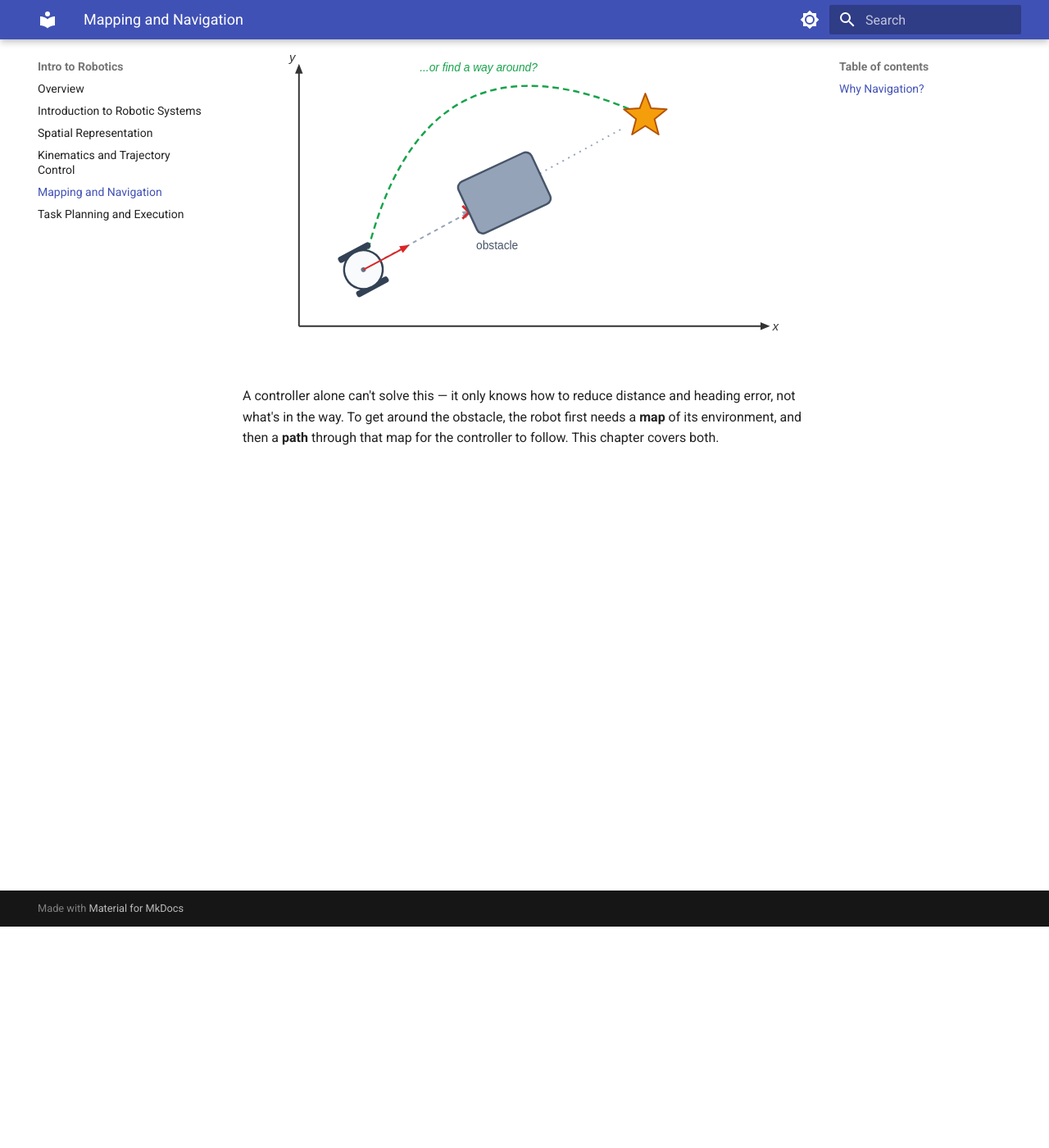
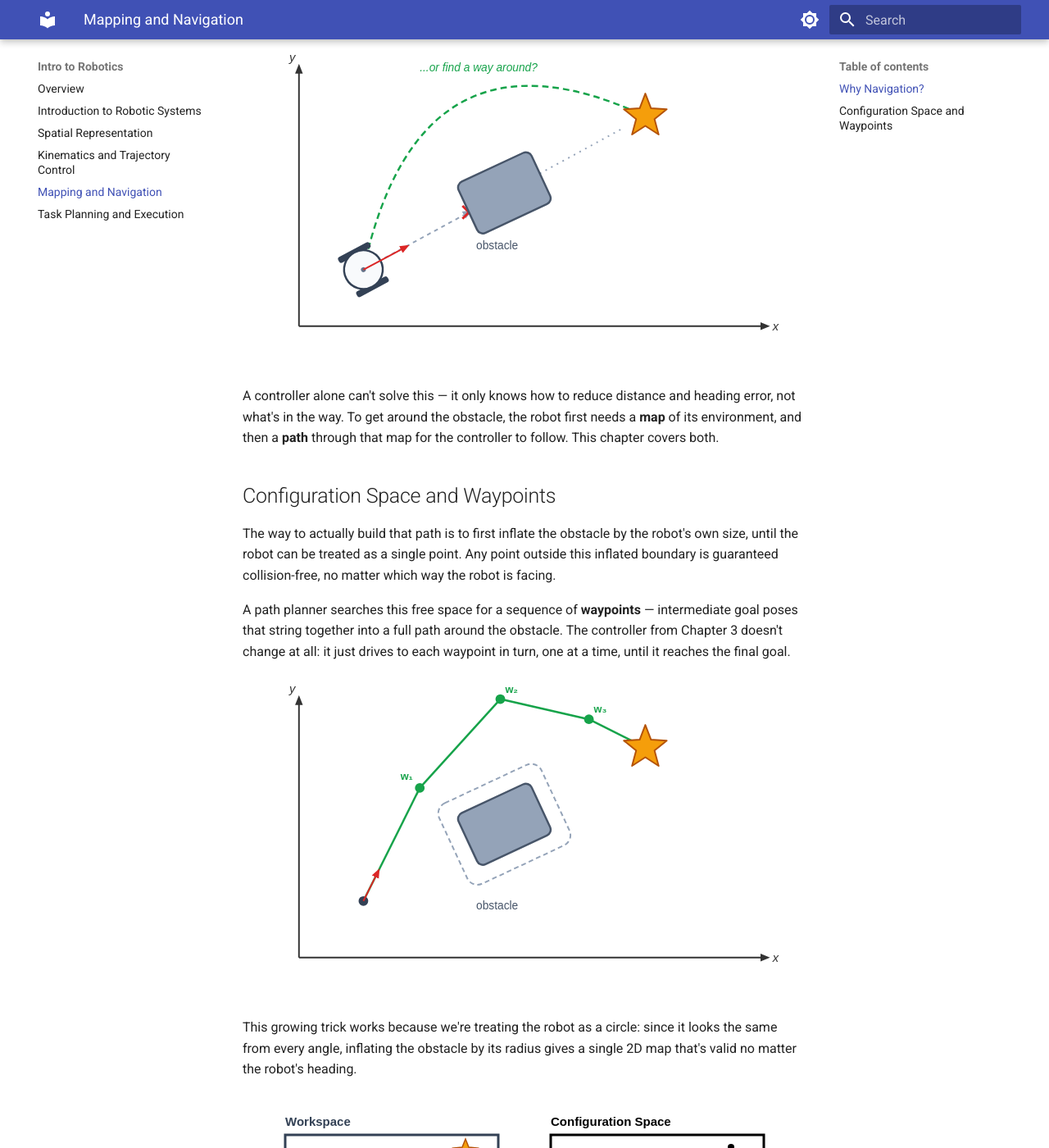
Before and after one commit to Kooroshoo/intro-to-robotics, an MkDocs documentation site: the page built from docs/04-mapping-and-navigation.md, in a window 1280 px wide and 1400 px high, scrolled down 270 px. Shown: the whole window at 82% size. Built offline with MkDocs 1.6.1 and Material for MkDocs 9.7.7, drawn with Linux system fonts in a browser that asks for light colours; some of the changed text lies outside the part shown.

Commit message:
update chapter 4

```diff
--- a/docs/04-mapping-and-navigation.md
+++ b/docs/04-mapping-and-navigation.md
@@ -9,3 +9,44 @@ So far, every controller we've built assumes a clear, straight-line path to the
 </p>
 
 A controller alone can't solve this — it only knows how to reduce distance and heading error, not what's in the way. To get around the obstacle, the robot first needs a **map** of its environment, and then a **path** through that map for the controller to follow. This chapter covers both.
+
+## Configuration Space and Waypoints
+
+The way to actually build that path is to first inflate the obstacle by the robot's own size, until the robot can be treated as a single point. Any point outside this inflated boundary is guaranteed collision-free, no matter which way the robot is facing.
+
+A path planner searches this free space for a sequence of **waypoints** — intermediate goal poses that string together into a full path around the obstacle. The controller from Chapter 3 doesn't change at all: it just drives to each waypoint in turn, one at a time, until it reaches the final goal.
+
+<p markdown="1" style="text-align:center;">
+![The obstacle inflated in configuration space, with a sequence of waypoints planned around it](assets/images/waypoints_cspace.svg)
+</p>
+
+This growing trick works because we're treating the robot as a circle: since it looks the same from every angle, inflating the obstacle by its radius gives a single 2D map that's valid no matter the robot's heading.
+
+<div markdown="1" style="display:flex; justify-content:center; align-items:flex-start; flex-wrap:wrap; gap:24px;">
+
+![A room with obstacles, drawn to their actual physical size](assets/images/cspace_workspace.svg)
+
+![The same room in configuration space: the robot is a point, and the obstacles grow to make room for it](assets/images/cspace_configuration.svg)
+
+</div>
+
+A non-circular mobile robot wouldn't get away with just one 2D map like this — it would need a different one for every possible heading.
+
+<div markdown="1" style="display:flex; justify-content:center; align-items:flex-start; flex-wrap:wrap; gap:24px;">
+
+![A rectangular robot facing 0 degrees, with its inflated obstacle boundary](assets/images/cspace_rect_theta0.svg)
+
+![The same obstacle and robot facing 90 degrees instead: the inflated boundary is a different shape](assets/images/cspace_rect_theta90.svg)
+
+</div>
+
+A robot's **configuration space** (or **C-space**) is the minimal set of numbers that fully describes its pose — for a mobile robot, that's its position and heading $(x, y, \theta)$; for an arm, it's the joint angles $(q_1, \dots, q_n)$.
+
+
+<div markdown="1" style="display:flex; justify-content:center; align-items:flex-start; flex-wrap:wrap; gap:24px;">
+
+![A 2-link arm reaching toward an obstacle in its physical workspace](assets/images/arm_cspace_workspace.svg)
+
+![The same obstacle in the arm's configuration space: an axis per joint angle, and a blocked region instead of a solid shape](assets/images/arm_cspace_plot.svg)
+
+</div>
```
Also changed, not shown: docs/assets/images/arm_cspace_plot.svg (added), docs/assets/images/arm_cspace_workspace.svg (added), docs/assets/images/cspace_configuration.svg (added), docs/assets/images/cspace_rect_theta0.svg (added), docs/assets/images/cspace_rect_theta90.svg (added), docs/assets/images/cspace_workspace.svg (added), docs/assets/images/waypoints_cspace.svg (added).
